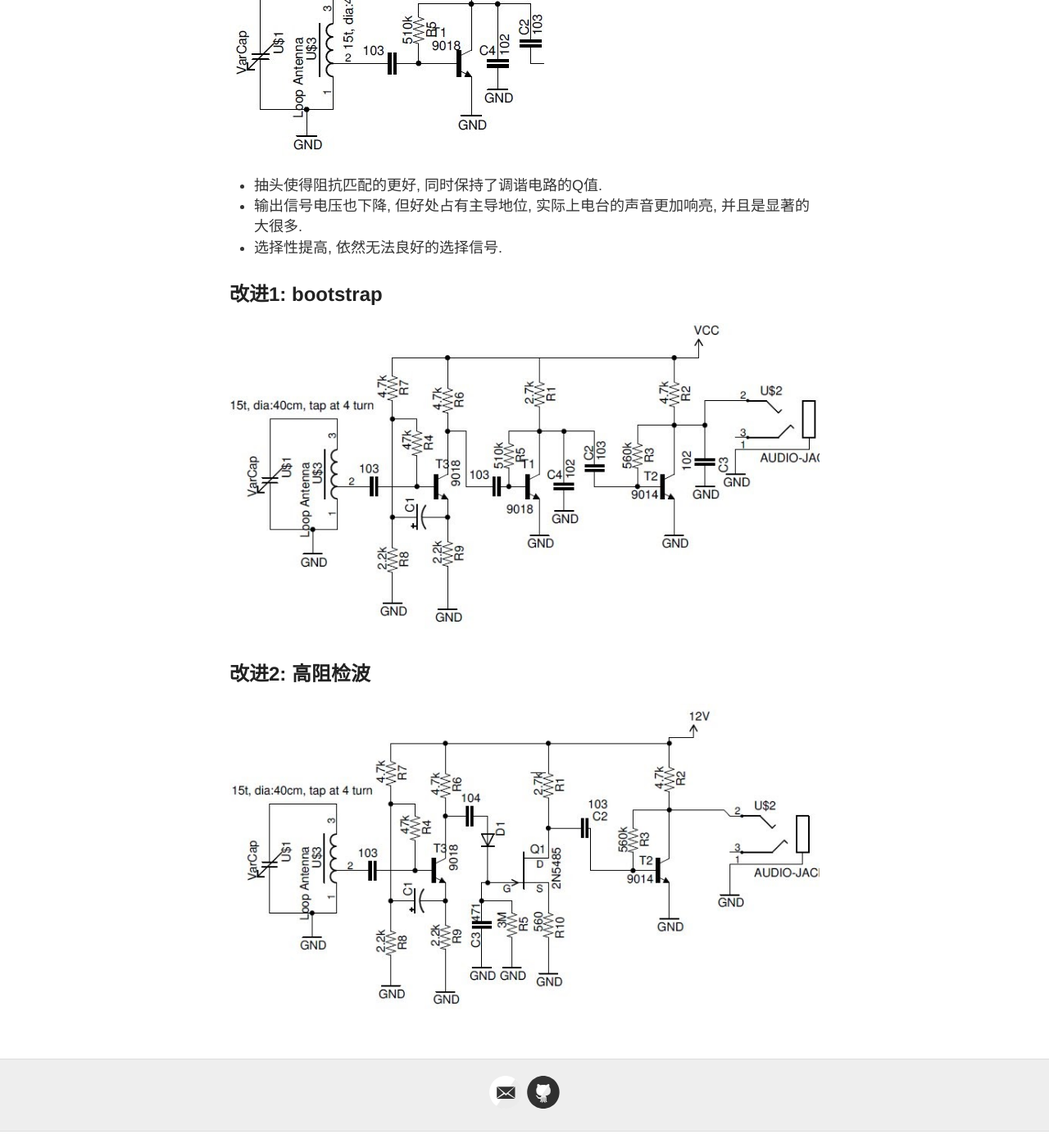
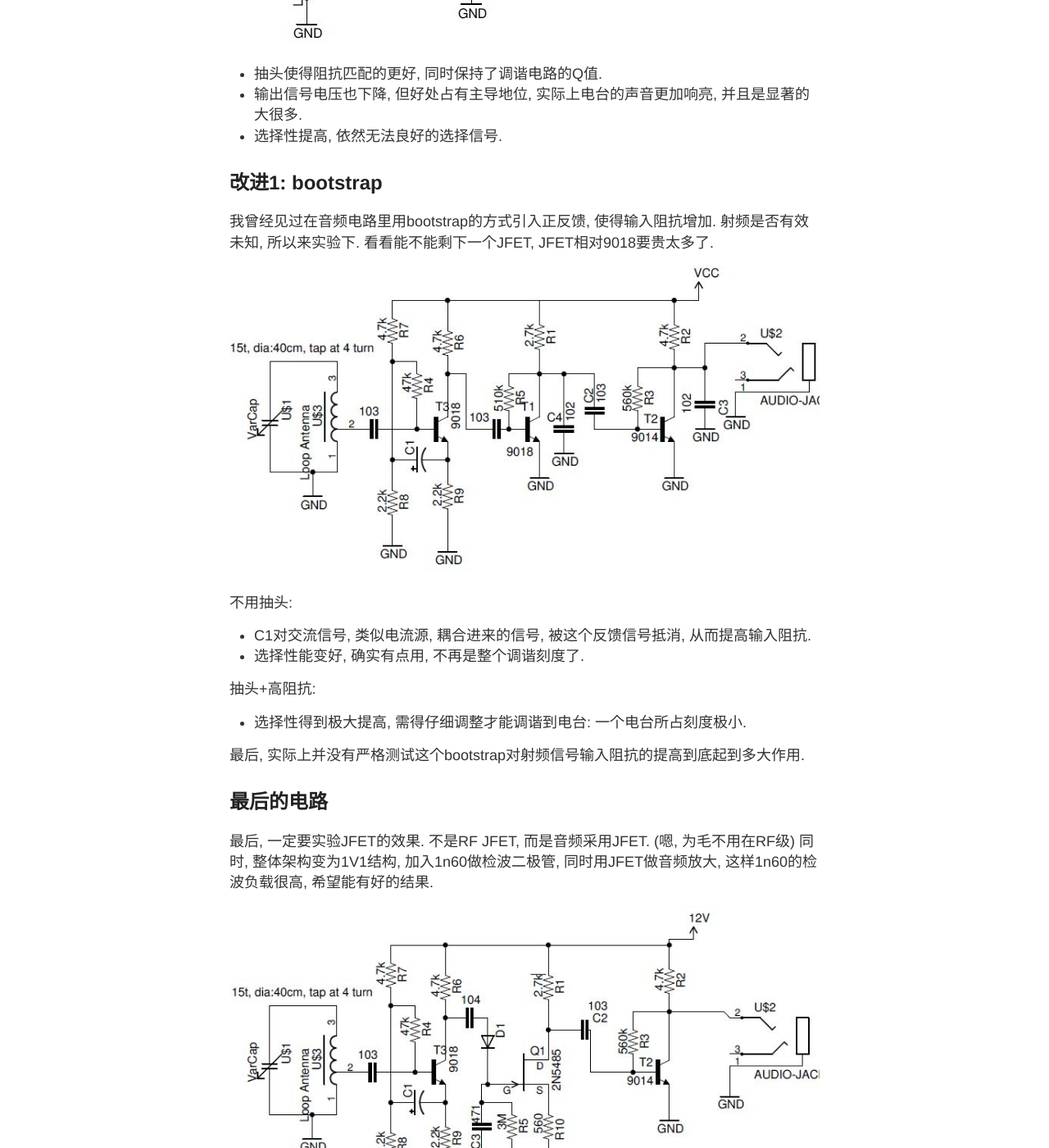
Before and after one commit to bh1rbg/bh1rbg.github.io, a Jekyll site: the page built from _posts/2012-2-09-trf-i-origin-receiver.md, in a window 1280 px wide and 1400 px high, scrolled down 3603 px. Shown: the whole window at 82% size. Built offline with Jekyll 4.4.1, drawn with Linux system fonts in a browser that asks for light colours; some of the changed text lies outside the part shown.

Commit message:
TRF-I: update3

```diff
--- a/_posts/2012-2-09-trf-i-origin-receiver.md
+++ b/_posts/2012-2-09-trf-i-origin-receiver.md
@@ -34,7 +34,7 @@ TRF收音机紧邻矿石收音机. 矿石收音机装上音频放大器, 就可
 
 中波收音机里常见的磁棒天线, 是不大可能在混凝土房子的室内收到任何信号的. 所以, 搞了一个大环天线. 说是大环, 其实直径很小, 才区区 40 cm 左右, 这个大环将作为谐振线圈直接作为TRF收音机的调谐线圈.
 
-![]({{ site.baseurl }}/images/trf-i-loop-ant.jpg){: hight="600" }
+![]({{ site.baseurl }}/images/trf-i-loop-ant.jpg){: height="600" }
 
 
 
@@ -76,8 +76,30 @@ TRF收音机紧邻矿石收音机. 矿石收音机装上音频放大器, 就可
 
 ## 改进1: bootstrap
 
+我曾经见过在音频电路里用bootstrap的方式引入正反馈, 使得输入阻抗增加. 射频是否有效未知, 所以来实验下. 看看能不能剩下一个JFET, JFET相对9018要贵太多了.
+
 ![]({{ site.baseurl }}/images/trf-i-trf-sch-2.jpg){: align="center" }
 
-## 改进2: 高阻检波
+不用抽头:
+
+* C1对交流信号, 类似电流源, 耦合进来的信号, 被这个反馈信号抵消, 从而提高输入阻抗.
+* 选择性能变好, 确实有点用, 不再是整个调谐刻度了.
+
+抽头+高阻抗:
+* 选择性得到极大提高, 需得仔细调整才能调谐到电台: 一个电台所占刻度极小.
+
+最后, 实际上并没有严格测试这个bootstrap对射频信号输入阻抗的提高到底起到多大作用.
+
+
+##  最后的电路
+
+最后, 一定要实验JFET的效果. 不是RF JFET, 而是音频采用JFET. (嗯, 为毛不用在RF级) 同时, 整体架构变为1V1结构, 加入1n60做检波二极管, 同时用JFET做音频放大, 这样1n60的检波负载很高, 希望能有好的结果.
 
 ![]({{ site.baseurl }}/images/trf-i-trf-sch-final.jpg){: align="center" }
+
+整体评价:
+
+* 调谐电路到三极管的输入, 抽头至关重要.
+* 选择性可接受
+* JFET+1n60 可以比前几个电路多收几个广播台, 噪音也变小不少.
+* 事后诸葛:怀疑高噪音状态可能是发生了震荡,不稳定.
```
